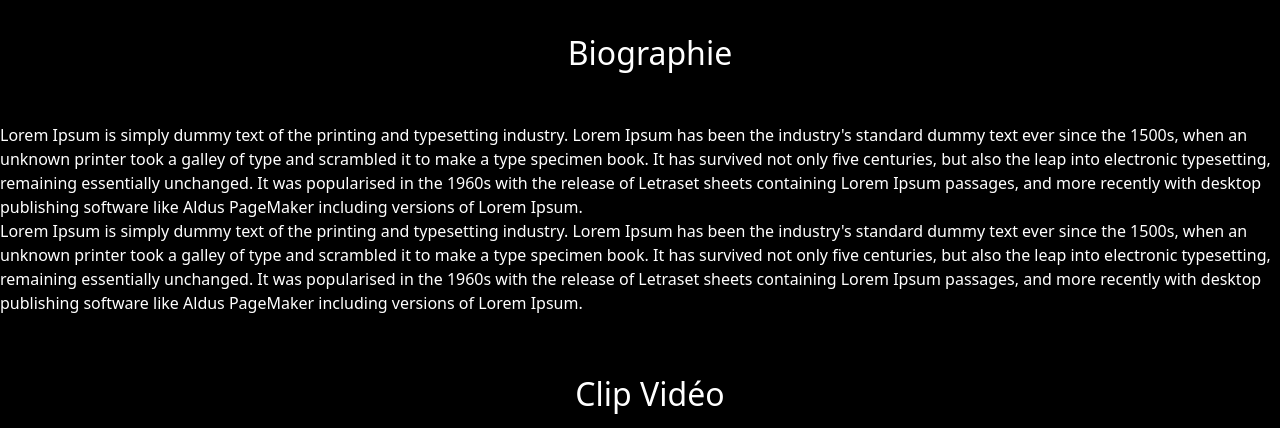
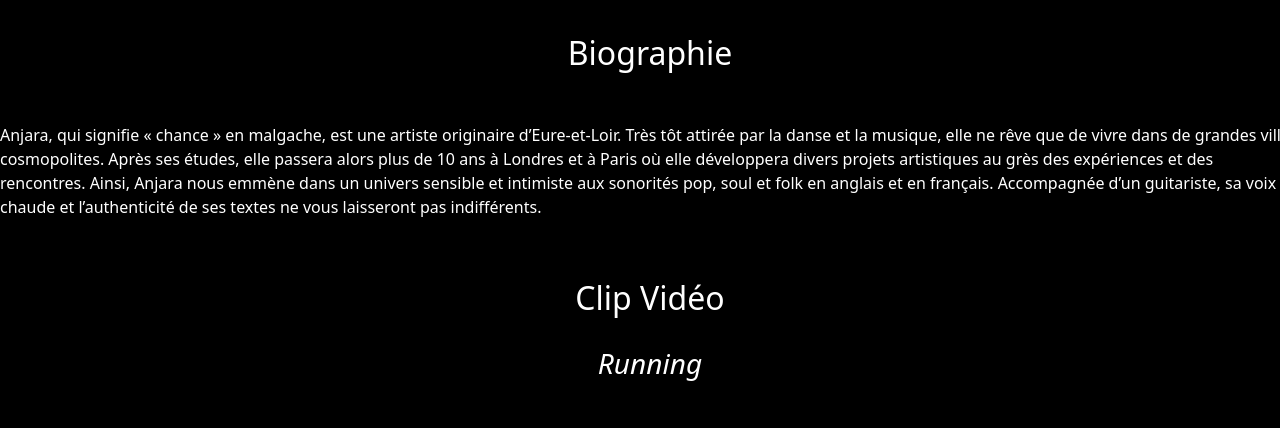
Before and after one commit to Jessica130883/site-vitrine-anjaramusic, a plain HTML site: page index.html in a window 1280 px wide. Shown: the part 1460-1888 px from the top of the page. Drawn offline with nearby package versions, Linux system fonts and the light colour scheme; a script that the page names is missing.

Commit message:
Modification de la partie biographie.

```diff
--- a/index.html
+++ b/index.html
@@ -51,9 +51,16 @@
 
       <section class="bio" id="partBio">
         <h2 class="biographie">Biographie</h2>
-        <p class="infoBio">Lorem Ipsum is simply dummy text of the printing and typesetting industry. Lorem Ipsum has been the industry's standard dummy text ever since the 1500s, when an unknown printer took a galley of type and scrambled it to make a type specimen book. It has survived not only five centuries, but also the leap into electronic typesetting, remaining essentially unchanged. It was popularised in the 1960s with the release of Letraset sheets containing Lorem Ipsum passages, and more recently with desktop publishing software like Aldus PageMaker including versions of Lorem Ipsum.</p>
         <p class="infoBio">
-            Lorem Ipsum is simply dummy text of the printing and typesetting industry. Lorem Ipsum has been the industry's standard dummy text ever since the 1500s, when an unknown printer took a galley of type and scrambled it to make a type specimen book. It has survived not only five centuries, but also the leap into electronic typesetting, remaining essentially unchanged. It was popularised in the 1960s with the release of Letraset sheets containing Lorem Ipsum passages, and more recently with desktop publishing software like Aldus PageMaker including versions of Lorem Ipsum.
+          Anjara, qui signifie « chance » en malgache, est une artiste originaire d’Eure-et-Loir.
+          Très tôt attirée par la danse et la musique, elle ne rêve que de vivre dans de grandes villes
+          cosmopolites.
+          Après ses études, elle passera alors plus de 10 ans à Londres et à Paris où elle développera divers
+          projets artistiques au grès des expériences et des rencontres.
+          Ainsi, Anjara nous emmène dans un univers sensible et intimiste aux sonorités pop, soul et folk en
+          anglais et en français.
+          Accompagnée d’un guitariste, sa voix chaude et l’authenticité de ses textes ne vous laisseront pas
+          indifférents.
         </p>
 
       </section>
```
